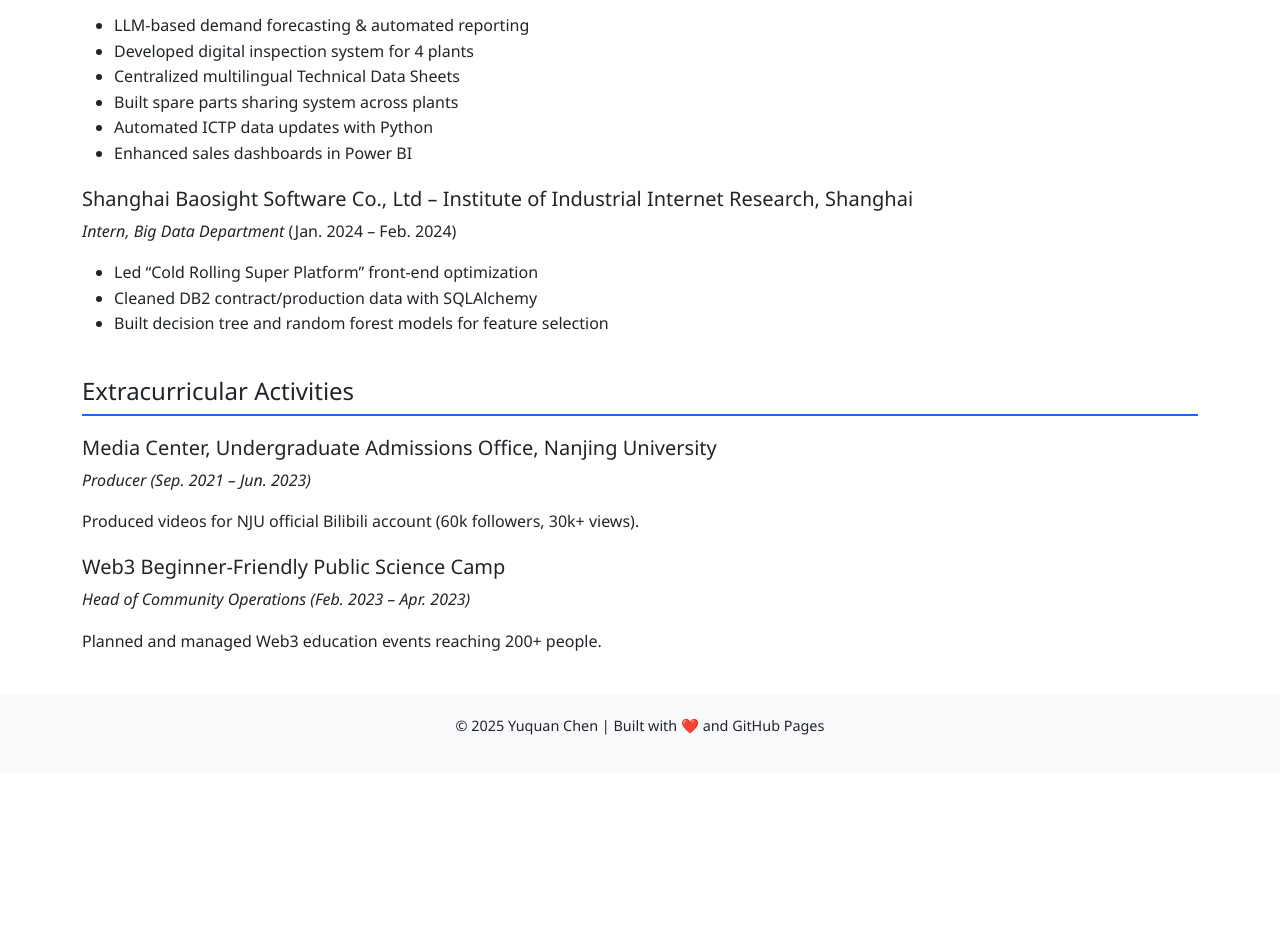
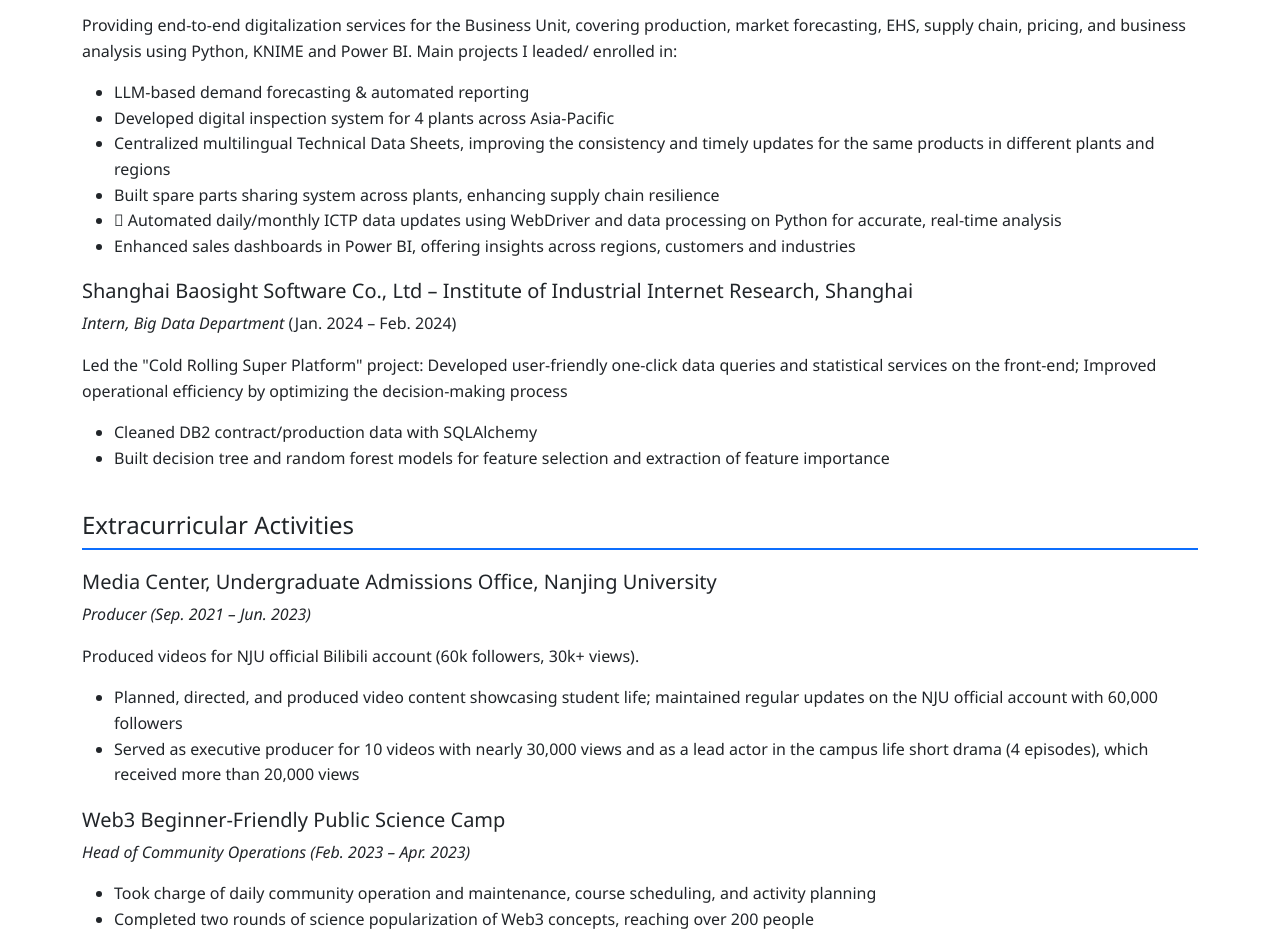
Before and after one commit to Altheac297/Althea-Yuquan-Chen.github.io, a plain HTML site: page index.html in a window 1280 px wide. Shown: the part 1664-2600 px from the top of the page. Before the commit the page ends 2437 px from the top, so only its background shows below. Drawn offline with nearby package versions, Linux system fonts and the light colour scheme.

Commit message:
Update index.html

```diff
--- a/index.html
+++ b/index.html
@@ -110,22 +110,23 @@
       <div class="item">
         <h5>BASF Polyurethane Specialties (China) Co., Ltd, Shanghai</h5>
         <p><em>Digitalization Intern, BASF Monomers Asia Pacific</em> (May 2024 – Feb. 2025)</p>
+        <p>Providing end-to-end digitalization services for the Business Unit, covering production, market forecasting, EHS, supply chain, pricing, and business analysis using Python, KNIME and Power BI. Main projects I leaded/ enrolled in:</p>
         <ul>
           <li>LLM-based demand forecasting & automated reporting</li>
-          <li>Developed digital inspection system for 4 plants</li>
-          <li>Centralized multilingual Technical Data Sheets</li>
-          <li>Built spare parts sharing system across plants</li>
-          <li>Automated ICTP data updates with Python</li>
-          <li>Enhanced sales dashboards in Power BI</li>
+          <li>Developed digital inspection system for 4 plants across Asia-Pacific</li>
+          <li>Centralized multilingual Technical Data Sheets, improving the consistency and timely updates for the same products in different plants and regions</li>
+          <li>Built spare parts sharing system across plants, enhancing supply chain resilience</li>
+          <li>	Automated daily/monthly ICTP data updates using WebDriver and data processing on Python for accurate, real-time analysis</li>
+          <li>Enhanced sales dashboards in Power BI, offering insights across regions, customers and industries</li>
         </ul>
       </div>
       <div class="item">
         <h5>Shanghai Baosight Software Co., Ltd – Institute of Industrial Internet Research, Shanghai</h5>
         <p><em>Intern, Big Data Department</em> (Jan. 2024 – Feb. 2024)</p>
+        <p>Led the "Cold Rolling Super Platform" project: Developed user-friendly one-click data queries and statistical services on the front-end; Improved operational efficiency by optimizing the decision-making process</p>
         <ul>
-          <li>Led “Cold Rolling Super Platform” front-end optimization</li>
           <li>Cleaned DB2 contract/production data with SQLAlchemy</li>
-          <li>Built decision tree and random forest models for feature selection</li>
+          <li>Built decision tree and random forest models for feature selection and extraction of feature importance</li>
         </ul>
       </div>
     </section>
@@ -137,11 +138,18 @@
         <h5>Media Center, Undergraduate Admissions Office, Nanjing University</h5>
         <p><em>Producer (Sep. 2021 – Jun. 2023)</em></p>
         <p>Produced videos for NJU official Bilibili account (60k followers, 30k+ views).</p>
+        <ul>
+            <li>Planned, directed, and produced video content showcasing student life; maintained regular updates on the NJU official account with 60,000 followers</li>
+            <li>Served as executive producer for 10 videos with nearly 30,000 views and as a lead actor in the campus life short drama (4 episodes), which received more than 20,000 views</li>
+        </ul>
       </div>
       <div class="item">
         <h5>Web3 Beginner-Friendly Public Science Camp</h5>
         <p><em>Head of Community Operations (Feb. 2023 – Apr. 2023)</em></p>
-        <p>Planned and managed Web3 education events reaching 200+ people.</p>
+        <ul>
+            <li>Took charge of daily community operation and maintenance, course scheduling, and activity planning </li>
+            <li>Completed two rounds of science popularization of Web3 concepts, reaching over 200 people</li>
+        </ul>
       </div>
     </section>
 
```
